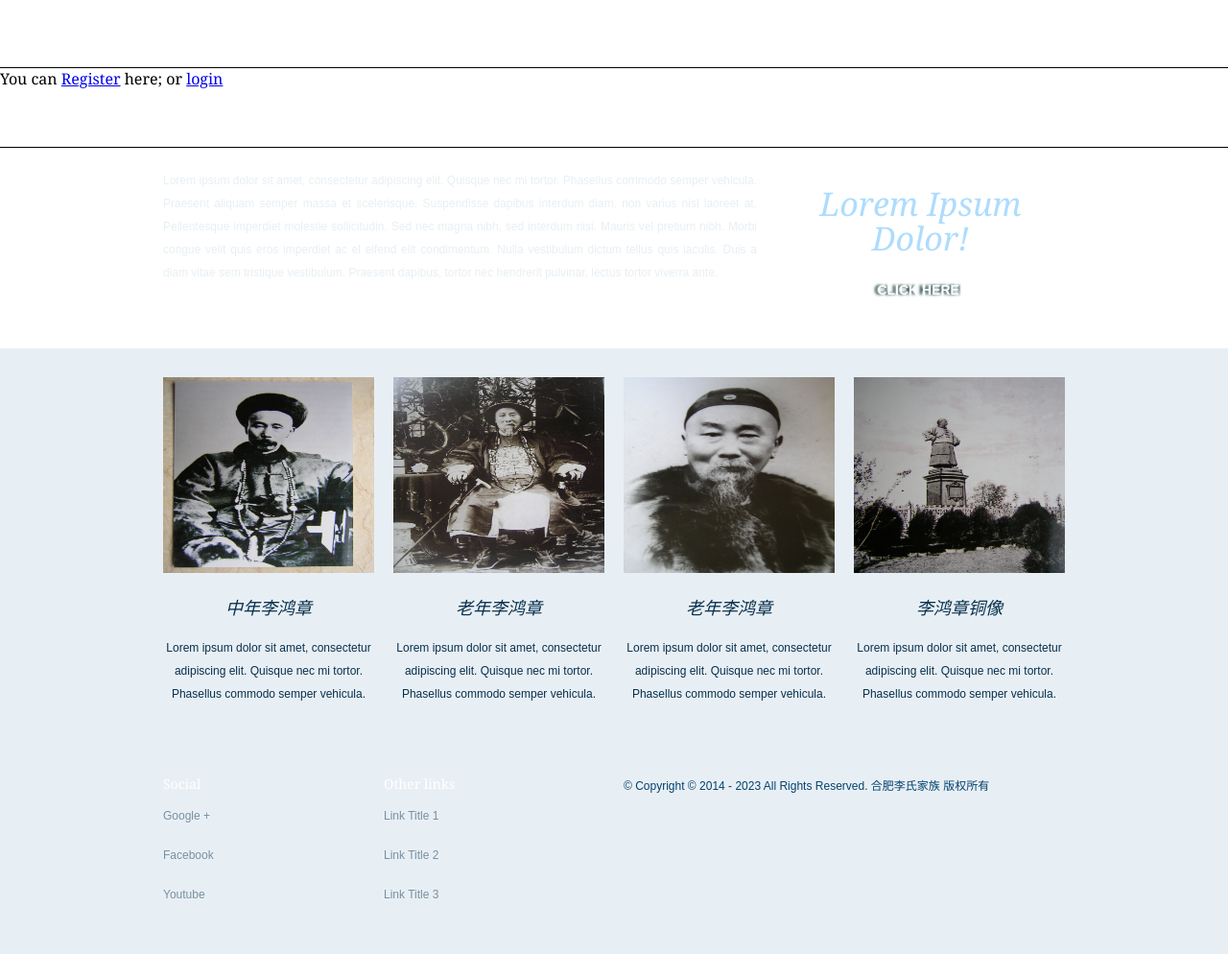
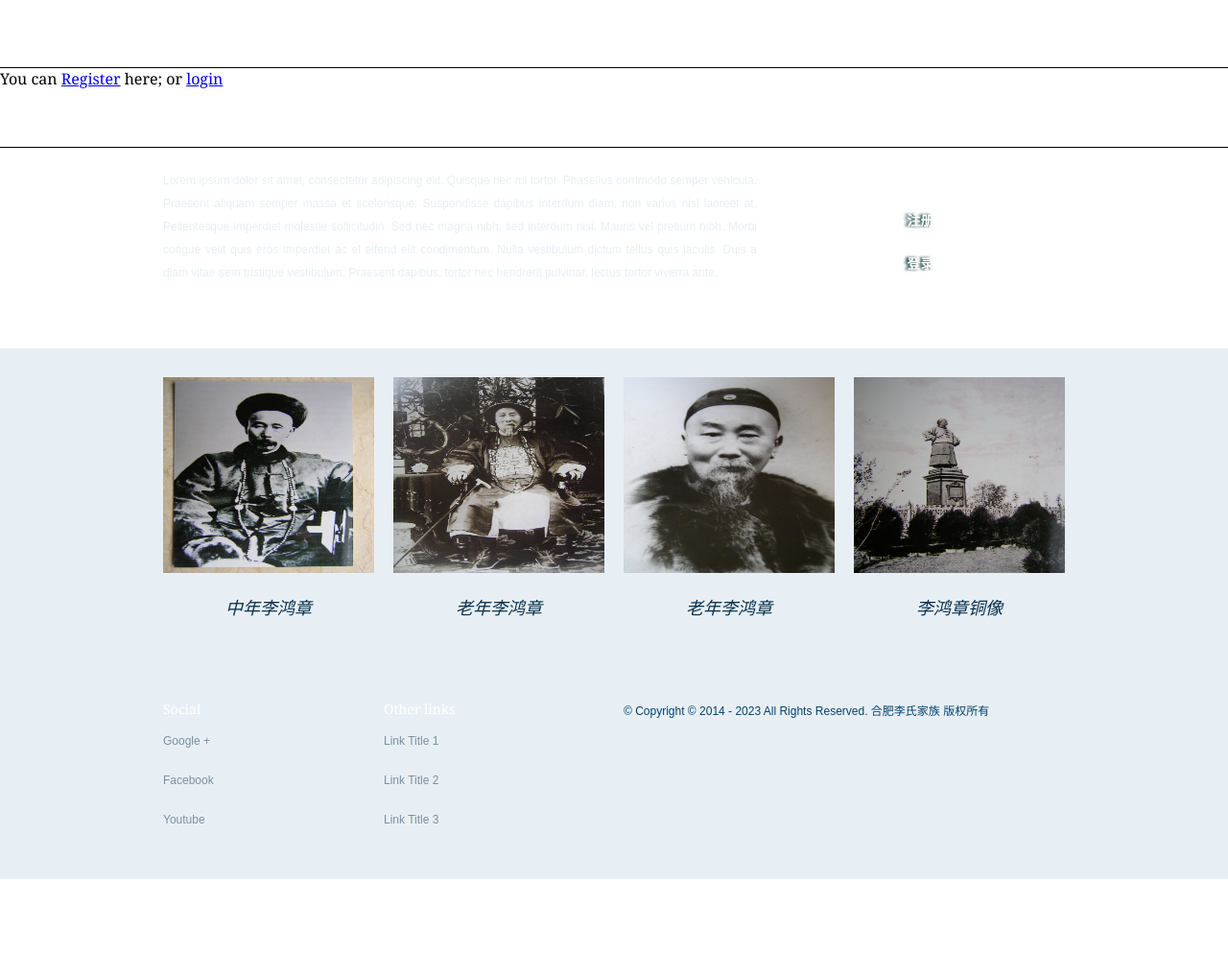
Before and after one commit to lichong012245/hefei-lis, a Django app: page / in a window 1280 px wide. Shown: the part 430-1424 px from the top of the page at 96% size. After the commit the page ends 1346 px from the top, so only its background shows below. Run offline with Django 3.2, Linux system fonts and the light colour scheme; parts of the project's set-up code (start-up, migrations or seed data) failed here and were passed over; some libraries are stand-ins or nearby versions.

Commit message:
modify index page login section

```diff
--- a/lis/templates/lis/index.html
+++ b/lis/templates/lis/index.html
@@ -20,8 +20,10 @@
 		</div>
 		<div class="body clearfix">
 			<div class="click-here">
-				<h1>Lorem Ipsum Dolor!</h1>
-				<a href="index.html" class="btn2">Click Here!</a>
+                                <br/>
+                                <br/>
+				<a href="{% url 'register' %}" class="btn2">注册</a>
+                                <a href="{% url 'login' %}" class="btn2">登录</a>
 			</div>
 			<p style="font-size:12px;">
 				Lorem ipsum dolor sit amet, consectetur adipiscing elit. Quisque nec mi tortor. Phasellus commodo semper vehicula. Praesent aliquam semper massa et scelerisque. Suspendisse dapibus interdum diam, non varius nisl laoreet at. Pellentesque imperdiet molestie sollicitudin. Sed nec magna nibh, sed interdum nisi. Mauris vel pretium nibh. Morbi congue velit quis eros imperdiet ac el eifend elit condimentum. Nulla vestibulum dictum tellus quis iaculis. Duis a diam vitae sem tristique vestibulum. Praesent dapibus, tortor nec hendrerit pulvinar, lectus tortor viverra ante,
@@ -33,30 +35,22 @@
 			<li>
 				<img src="{% static "lis/images/lhz/1.JPG" %}" alt="Img" height="204" width="220">
 				<h3>中年李鸿章</h3>
-				<p>
-					Lorem ipsum dolor sit amet, consectetur adipiscing elit. Quisque nec mi tortor. Phasellus commodo semper vehicula.
-				</p>
+
 			</li>
 			<li>
 				<img src="{% static "lis/images/lhz/2.JPG" %}" alt="Img" height="204" width="220">
 				<h3>老年李鸿章</h3>
-				<p>
-					Lorem ipsum dolor sit amet, consectetur adipiscing elit. Quisque nec mi tortor. Phasellus commodo semper vehicula.
-				</p>
+
 			</li>
 			<li>
 				<img src="{% static "lis/images/lhz/3.JPG" %}" alt="Img" height="204" width="220">
 				<h3>老年李鸿章</h3>
-				<p>
-					Lorem ipsum dolor sit amet, consectetur adipiscing elit. Quisque nec mi tortor. Phasellus commodo semper vehicula.
-				</p>
+
 			</li>
 			<li>
 				<img src="{% static "lis/images/lhz/4.JPG" %}"  alt="Img" height="204" width="220">
 				<h3>李鸿章铜像</h3>
-				<p>
-					Lorem ipsum dolor sit amet, consectetur adipiscing elit. Quisque nec mi tortor. Phasellus commodo semper vehicula.
-				</p>
+
 			</li>
 		</ul>
 
```
